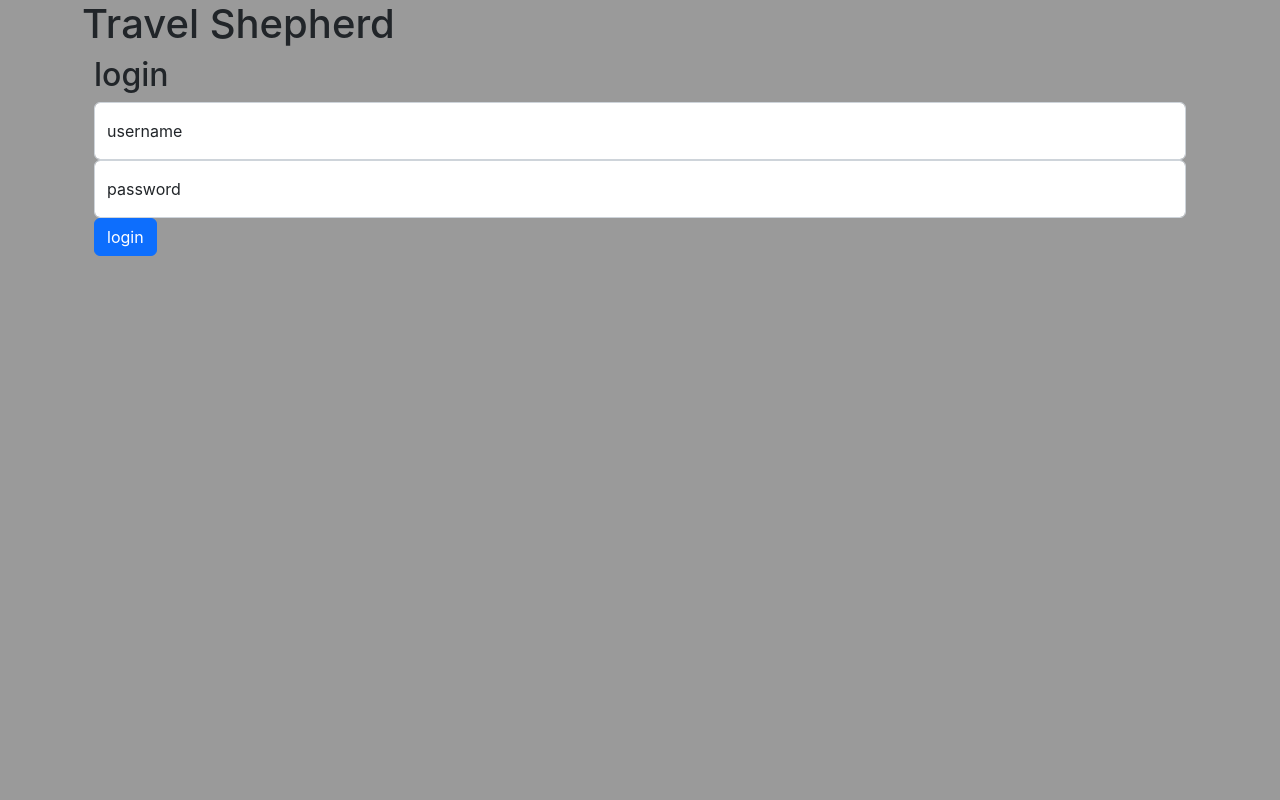
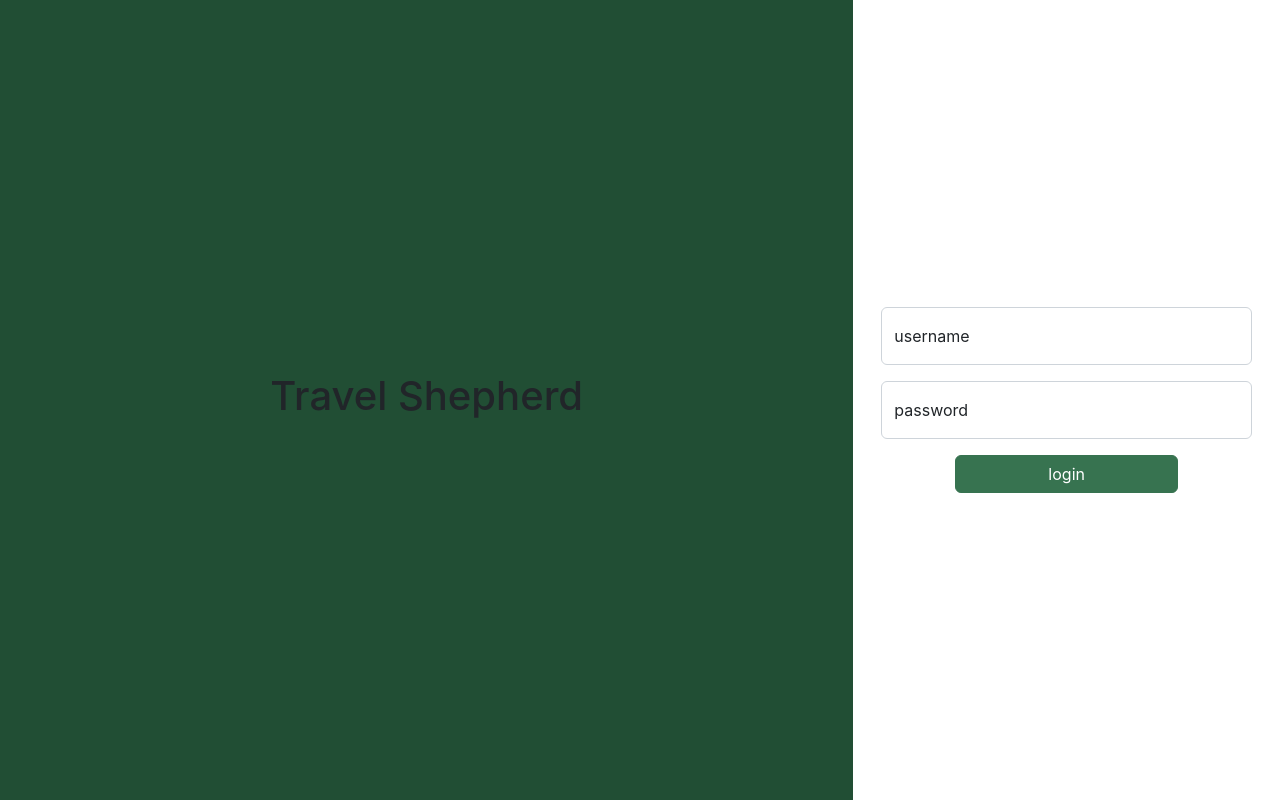
Before and after one commit to bvcage/travel-shepherd, a React (Create React App) app in the folder client/: page /welcome in a window 1280 px wide. Both pictures are taken after a click on the button "login". Built offline with nearby package versions, Linux system fonts and the light colour scheme.

Commit message:
style home page

```diff
--- a/client/src/App.css
+++ b/client/src/App.css
@@ -1,5 +1,36 @@
+:root {
+   --primary-bg-color: #214E34;
+   --primary-color: #377350;
+   --secondary-color: #6a9a7f;
+   --accent-color: #CD7027;
+}
+
 html, body {
-   background-color: rgb(154, 154, 154);
+   background-color: var(--primary-bg-color);
+   text-align: center;
+}
+
+#root {
+   height: 100vh;
+   overflow: hidden;
+}
+
+#root button.btn-primary,
+#root button.btn-primary:active {
+   background-color: var(--primary-color);
+   border-color: var(--primary-color);
+}
+
+#root button.btn-primary:hover,
+#root button.btn-primary:focus-within,
+#root button.btn-primary:focus-visible {
+   background-color: var(--secondary-color);
+   border-color: var(--secondary-color);
+}
+
+#root button.btn-primary:focus-within,
+#root button.btn-primary:focus-visible {
+   box-shadow: 0 0 0 0.25rem var(--primary-color);
 }
 
 #footer {
--- a/client/src/components/Login.jsx
+++ b/client/src/components/Login.jsx
@@ -46,12 +46,8 @@ function Login (props) {
    }
 
    return (
-      <div className='container'>
       <form onSubmit={handleSubmit}>
-
-            <h2>login</h2>
-
-            <div className='form-floating'>
+         <div className='form-floating mb-3'>
             <input name='username'
                type='text'
                className='form-control'
@@ -62,7 +58,7 @@ function Login (props) {
             <label>username</label>
          </div>
 
-            <div className='form-floating'>
+         <div className='form-floating mb-3'>
             <input name='password'
                type='password'
                className='form-control'
@@ -74,7 +70,6 @@ function Login (props) {
 
          <button type='submit' className='btn btn-primary'>{!!userExists ? 'login' : 'sign up'}</button>
       </form>
-      </div>
    )
 }
 
--- a/client/src/components/Signup.jsx
+++ b/client/src/components/Signup.jsx
@@ -62,18 +62,11 @@ function Signup (props) {
    }
 
    return (
-      <div className='container'>
       <form onSubmit={handleSubmit}>
-
          <div className='row'>
 
-               <h2>sign up</h2>
-
-            </div>
-            <div className='row'>
-
-               <div className='col'>
-                  <div className='form-floating'>
+            <div className='col-12 col-lg-6'>
+               <div className='input form-floating mb-3'>
                   <input name='firstName'
                      type='text'
                      className='form-control'
@@ -85,8 +78,8 @@ function Signup (props) {
                </div>
             </div>
 
-               <div className='col'>
-                  <div className='form-floating'>
+            <div className='col-12 col-lg-6'>
+               <div className='input form-floating mb-3'>
                   <input name='lastName'
                      type='text'
                      className='form-control'
@@ -101,8 +94,8 @@ function Signup (props) {
          </div>
          <div className='row'>
 
-               <div className='col'>
-                  <div className='form-floating'>
+            <div className='col col-sm-12'>
+               <div className='input form-floating mb-3'>
                   <input name='username'
                      type='text'
                      className='form-control'
@@ -117,8 +110,8 @@ function Signup (props) {
          </div>
          <div className='row'>
 
-               <div className='col'>
-                  <div className='form-floating'>
+            <div className='col col-sm-12'>
+               <div className='input form-floating mb-3'>
                   <input name='email'
                      type='text'
                      className='form-control'
@@ -133,8 +126,8 @@ function Signup (props) {
          </div>
          <div className='row'>
 
-               <div className='col'>
-                  <div className='form-floating'>
+            <div className='col-12 col-xl-6'>
+               <div className='input form-floating mb-3'>
                   <input name='password1'
                      type='password'
                      className='form-control'
@@ -146,8 +139,8 @@ function Signup (props) {
                </div>
             </div>
 
-               <div className='col'>
-                  <div className='form-floating'>
+            <div className='col-12 col-xl-6'>
+               <div className='input form-floating mb-3'>
                   <input name='password2'
                      type='password'
                      className='form-control'
@@ -162,15 +155,16 @@ function Signup (props) {
          </div>
          <div className='row'>
 
-               <div className='col-auto'>
+            {/* <div className='col col-sm-12'>
                <input name='dob'
+                  className='input form-control mb-3'
                   type='date'
                   value={user.dob}
                   onChange={handleChange} />
-               </div>
+            </div> */}
 
-               <div className='col'>
-                  <div className='form-floating'>
+            <div className='col col-sm-12'>
+               <div className='input form-floating mb-3'>
                   <input name='photoUrl'
                      type='url'
                      className='form-control'
@@ -189,7 +183,6 @@ function Signup (props) {
          </div>
 
       </form>
-      </div>
    )
 }
 
--- a/client/src/components/cards/TripCard.jsx
+++ b/client/src/components/cards/TripCard.jsx
@@ -6,8 +6,8 @@ function TripCard (props) {
    const { trip } = props
    const { id, name, num_days, owner } = trip
    const user = useSelector(state => state.user)
-   console.log(trip)
    const navigate = useNavigate()
+
    return (
       <div className='card' onClick={() => navigate('/trips/' + id, {state: {trip: trip}})}>
          <div className='card-content'>
--- /dev/null
+++ b/client/src/pages/HomePage.css
@@ -0,0 +1,34 @@
+#root > div {
+   height: 100vh;
+}
+
+div.row {
+   height: 100%;
+}
+
+div.col {
+   display: flex;
+   align-items: center;
+   justify-content: center;
+}
+
+div#login {
+   background-color: white;
+}
+
+div#login > form {
+   margin: 1rem;
+   min-width: 250px;
+   max-width: 400px;
+   width: 100%;
+}
+
+div#login form .input {
+   width: 100%;
+}
+
+div#login > form button {
+   margin: auto;
+   min-width: 150px;
+   width: 60%;
+}
--- a/client/src/pages/HomePage.jsx
+++ b/client/src/pages/HomePage.jsx
@@ -1,8 +1,7 @@
-import React from 'react'
+import './HomePage.css'
 import { useSelector } from 'react-redux'
 import { Navigate, Outlet, useLocation } from 'react-router-dom'
 import LoginBtn from '../components/buttons/LoginBtn'
-
 
 function HomePage (props) {
    const location = useLocation()
@@ -12,10 +11,16 @@ function HomePage (props) {
    if (!!username) return (<Navigate to='/home' />)
 
    return (
-      <div className='container'>
-         <h1>Travel Shepherd</h1>
-         {!path.includes('login') && !path.includes('signup') ? <LoginBtn /> : null}
-         <Outlet />
+      <div className='container-fluid'>
+         <div className='row'>
+            <div className='col col-md-7 col-lg-8'>
+               <h1>Travel Shepherd</h1>
+            </div>
+            <div id='login' className='col col-md-5 col-lg-4'>
+               {!path.includes('login') && !path.includes('signup') ? <LoginBtn /> : null}
+               <Outlet />
+            </div>
+         </div>
       </div>
    )
 }
```
Lines whose indentation alone changed are shown as unchanged.
